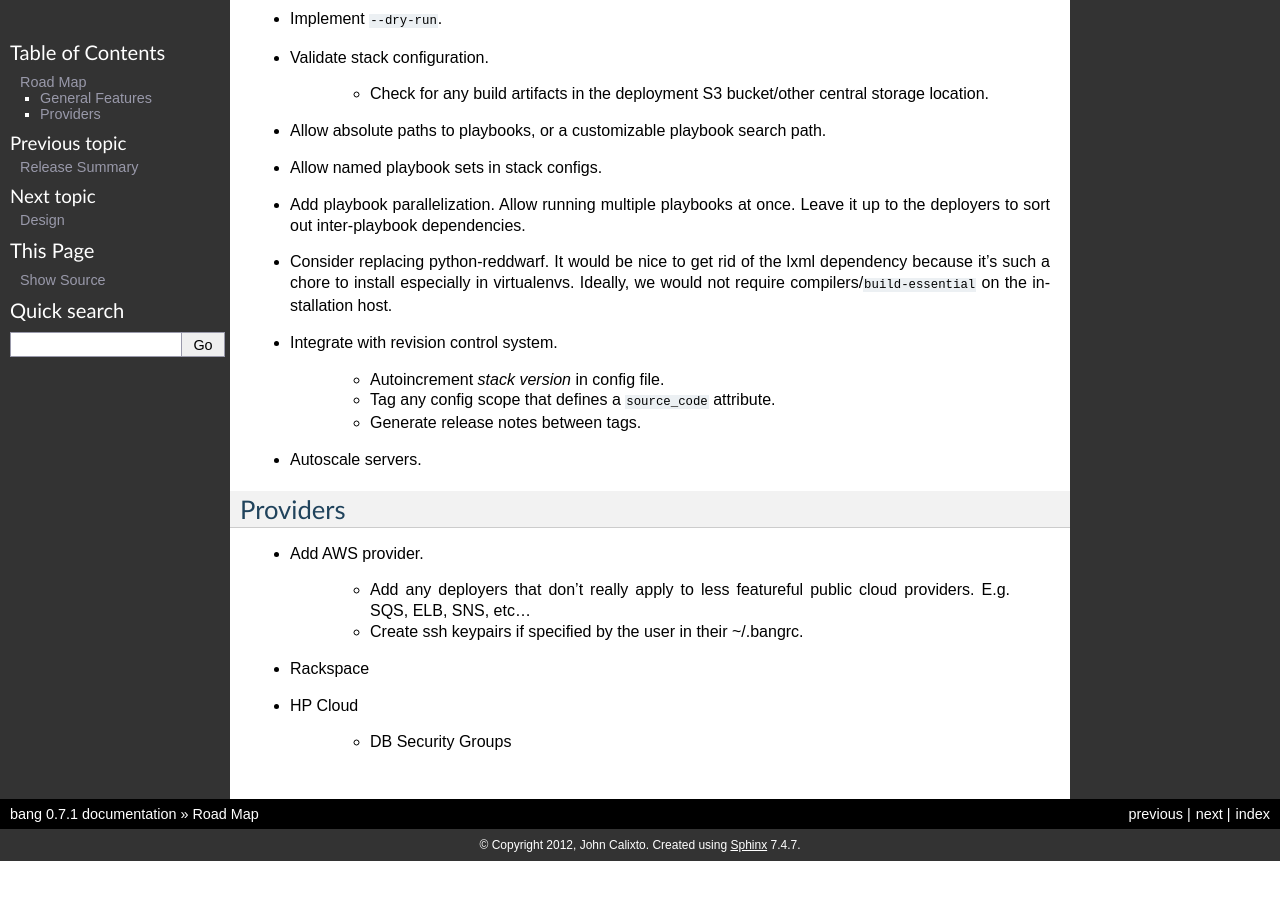
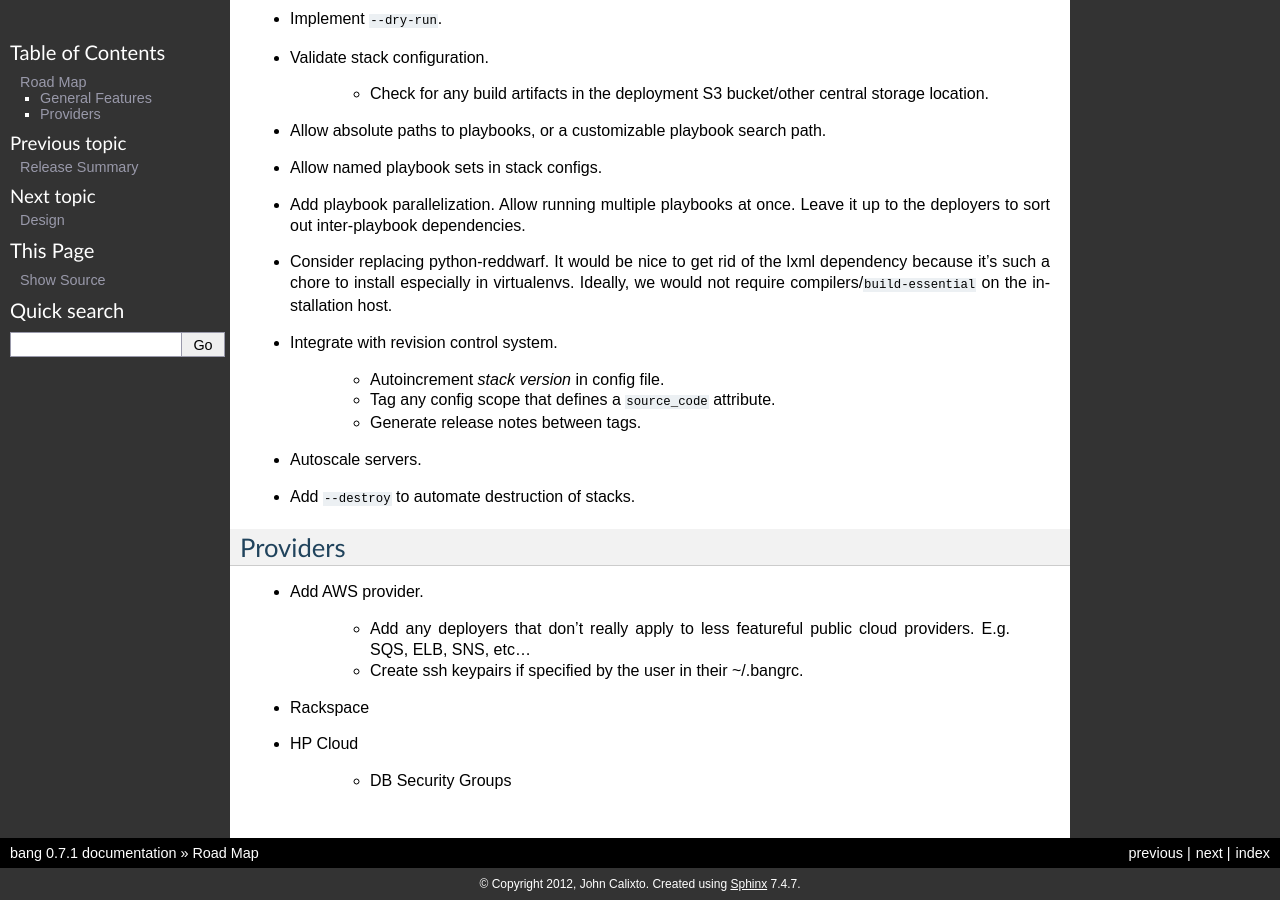
Before and after one commit to fr33jc/bang, a Sphinx documentation site: the page built from doc/roadmap.txt, in a window 1280 px wide and 900 px high, scrolled down 513 px. Built offline with Sphinx 7.4.7, drawn with Linux system fonts in a browser that asks for light colours; before the commit the page ends 1374 px from its top, so only the background shows below that.

Commit message:
Add ``--destroy`` to roadmap

```diff
--- a/doc/roadmap.txt
+++ b/doc/roadmap.txt
@@ -56,6 +56,8 @@ General Features
 
 - Autoscale servers.
 
+- Add ``--destroy`` to automate destruction of stacks.
+
 
 Providers
 ---------
```
